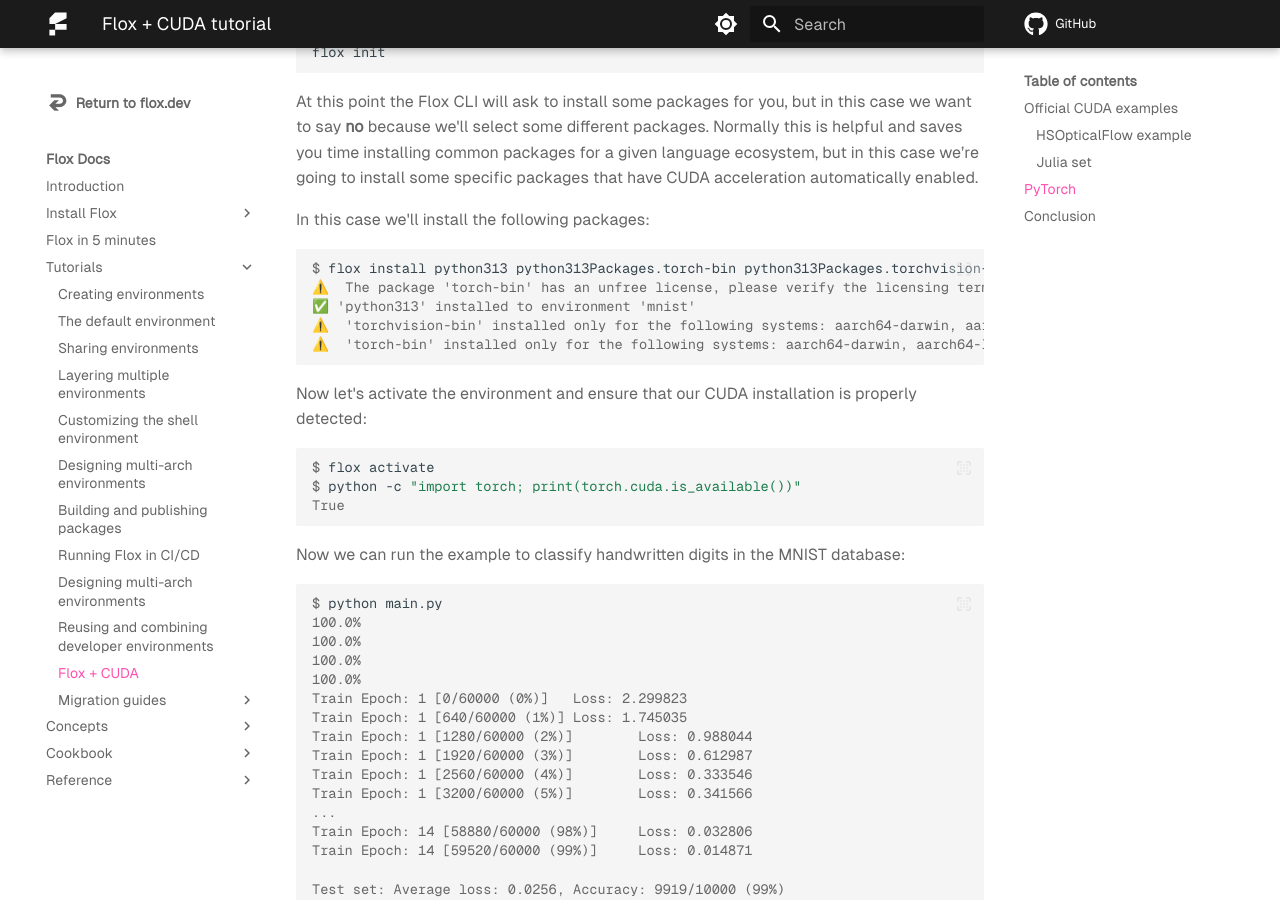
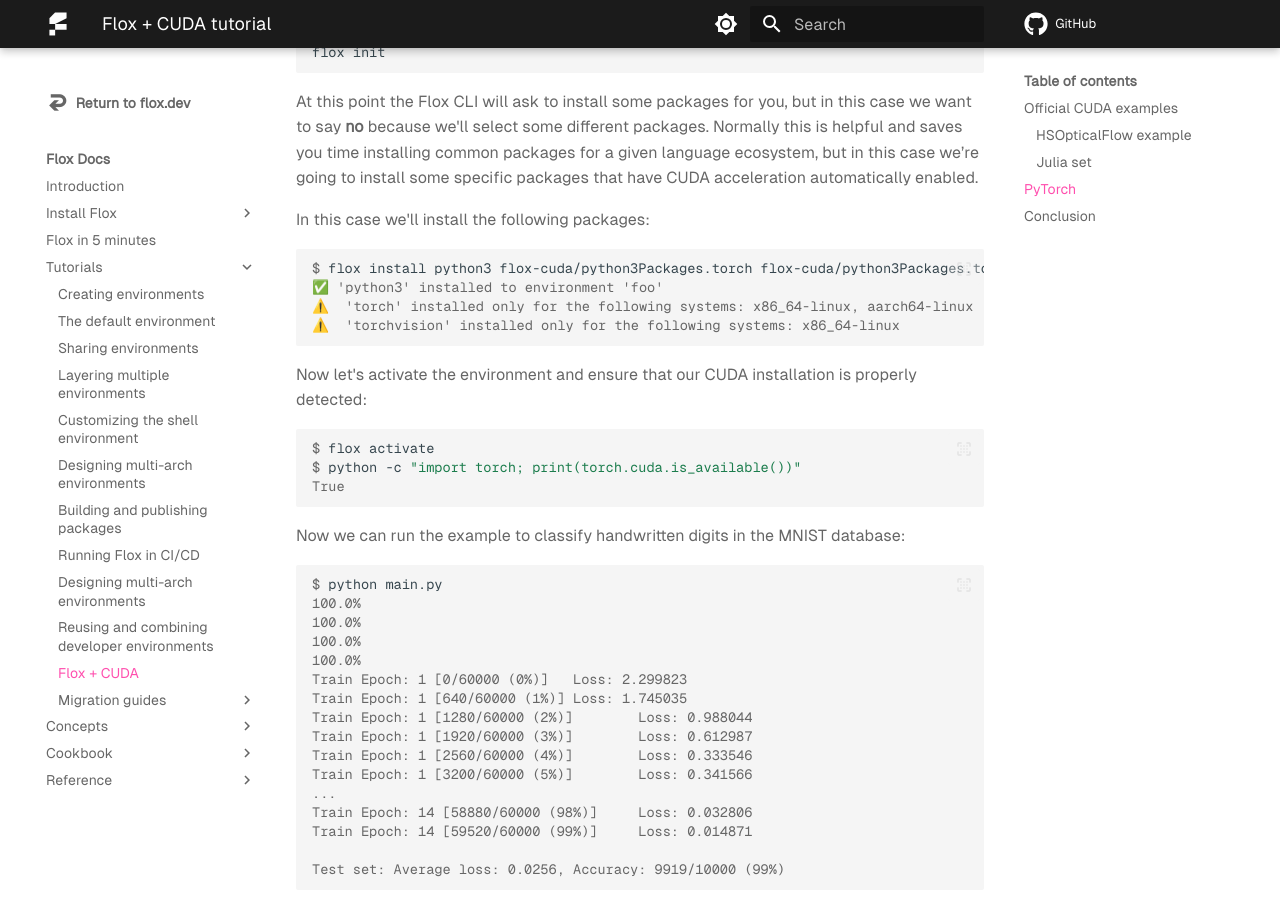
Before and after one commit to flox/floxdocs, an MkDocs documentation site: the page built from docs/tutorials/cuda.md, in a window 1280 px wide and 900 px high, scrolled down 3595 px. Built offline with MkDocs 1.6.1 and Material for MkDocs 9.7.7, drawn with Linux system fonts in a browser that asks for light colours; plug-ins that fetch from the network failed and are left out; comment, search, counter and statistics services are not loaded; some of the changed text lies outside the part shown.

Commit message:
fix: Add 'flox-cuda' org prefix in tutorial

````diff
--- a/docs/tutorials/cuda.md
+++ b/docs/tutorials/cuda.md
@@ -53,7 +53,7 @@
 Toolkit is quite large and the examples in this repository demonstrate many of its capabilities.
 The upside is that the CUDA Toolkit in the Flox Catalog is broken into components, so for *your*
 applications you can install the minimal subset that you need and download much less.
-For example, to install the latest `nvcc` you would run `flox install cudaPackages.cuda_nvcc`.
+For example, to install the latest `nvcc` you would run `flox install flox-cuda/cudaPackages.cuda_nvcc`.
 
 Furthermore, since each Flox environment is scoped to a particular directory, you can have
 projects in different directories on your system that use and install completely different
@@ -150,11 +150,10 @@
 In this case we'll install the following packages:
 
 ```console
-$ flox install python313 python313Packages.torch-bin python313Packages.torchvision-bin
-⚠️  The package 'torch-bin' has an unfree license, please verify the licensing terms of use
-✅ 'python313' installed to environment 'mnist'
-⚠️  'torchvision-bin' installed only for the following systems: aarch64-darwin, aarch64-linux, x86_64-linux
-⚠️  'torch-bin' installed only for the following systems: aarch64-darwin, aarch64-linux, x86_64-linux
+$ flox install python3 flox-cuda/python3Packages.torch flox-cuda/python3Packages.torchvision
+✅ 'python3' installed to environment 'foo'
+⚠️  'torch' installed only for the following systems: x86_64-linux, aarch64-linux
+⚠️  'torchvision' installed only for the following systems: x86_64-linux
 
 ```
 
````
